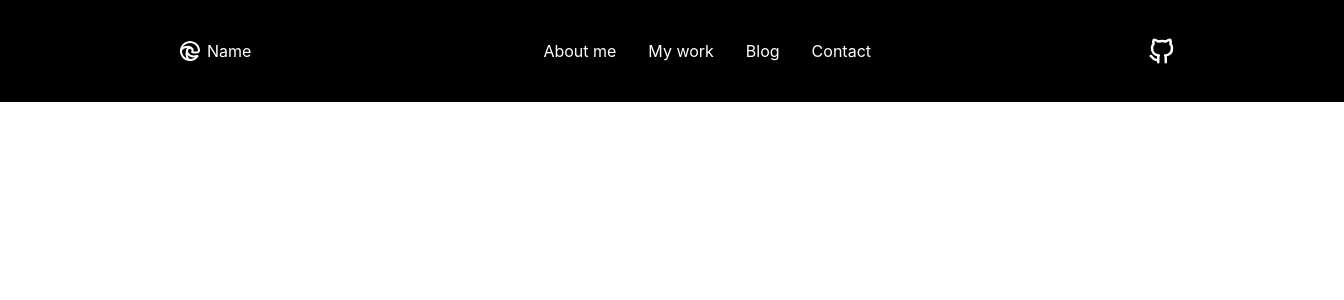
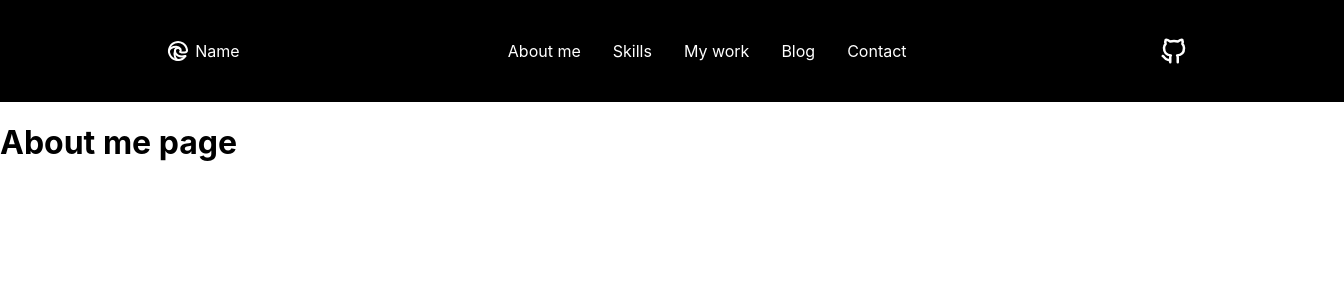
Before and after one commit to wandergithub/w-portfolio, a React (Create React App) app: page / in a window 1280 px wide. Shown: the top 300 px of the page, 1344 px wide, since content can reach past the window. Built offline with nearby package versions, Linux system fonts and the light colour scheme.

Commit message:
Complete Navbar links and create all pages components structure

```diff
--- a/src/App.js
+++ b/src/App.js
@@ -1,6 +1,12 @@
 import Navbar from './components/Navbar/Navbar';
 import React, { useState } from "react";
 import Sidebar from './components/Sidebar/Sidebar';
+import { Route, Routes } from 'react-router-dom';
+import About from './components/About/About';
+import Skills from './components/Skills/Skills';
+import Work from './components/Work/Work';
+import Blog from './components/Blog/Blog';
+import Contact from './components/Contact/Contact';
 
 function App() {
   const [isopen, setisopen] = useState(false);
@@ -12,6 +18,13 @@ function App() {
     <>
       <Navbar toggle={toggle} />
       <Sidebar isopen={isopen} toggle={toggle} />
+      <Routes>
+        <Route path='/' element={<About />} />
+        <Route path='/skills' element={<Skills />} />
+        <Route path='/work' element={<Work />} />
+        <Route path='/blog' element={<Blog />} />
+        <Route path='/contact' element={<Contact />} />
+      </Routes>
     </>
   );
 }
--- /dev/null
+++ b/src/components/About/About.js
@@ -0,0 +1,9 @@
+const About = () => {
+    return (
+        <>
+            <h1>About me page</h1>
+        </>
+    )
+};
+
+export default About;
--- /dev/null
+++ b/src/components/Blog/Blog.js
@@ -0,0 +1,9 @@
+const Blog = () => {
+    return (
+        <>
+            <h1>Blog me page</h1>
+        </>
+    )
+};
+
+export default Blog;
--- /dev/null
+++ b/src/components/Contact/Contact.js
@@ -0,0 +1,9 @@
+const Contact = () => {
+    return (
+        <>
+            <h1>Contact me page</h1>
+        </>
+    )
+};
+
+export default Contact;
--- a/src/components/Navbar/Navbar.scss
+++ b/src/components/Navbar/Navbar.scss
@@ -3,8 +3,8 @@ nav {
     display: flex;
     justify-content: space-around;
     padding: 1rem 2rem;
-    z-index: 100;
-    position: fixed;
+    // z-index: 100;
+    // position: fixed;
     width: 100%;
     background: black;
   }
--- /dev/null
+++ b/src/components/Skills/Skills.js
@@ -0,0 +1,9 @@
+const Skills = () => {
+    return (
+        <>
+            <h1>Skills page</h1>
+        </>
+    )
+};
+
+export default Skills;
--- /dev/null
+++ b/src/components/Work/Work.js
@@ -0,0 +1,9 @@
+const Work = () => {
+    return (
+        <>
+            <h1>Work page</h1>
+        </>
+    )
+};
+
+export default Work;
--- a/src/components/shared/NavbarItems.js
+++ b/src/components/shared/NavbarItems.js
@@ -1,7 +1,11 @@
 const navbarItems = [
     {
       title: "About me",
-      link: "/about",
+      link: "/",
+    },
+    {
+      title: "Skills",
+      link: "/skills",
     },
     {
       title: "My work",
```
